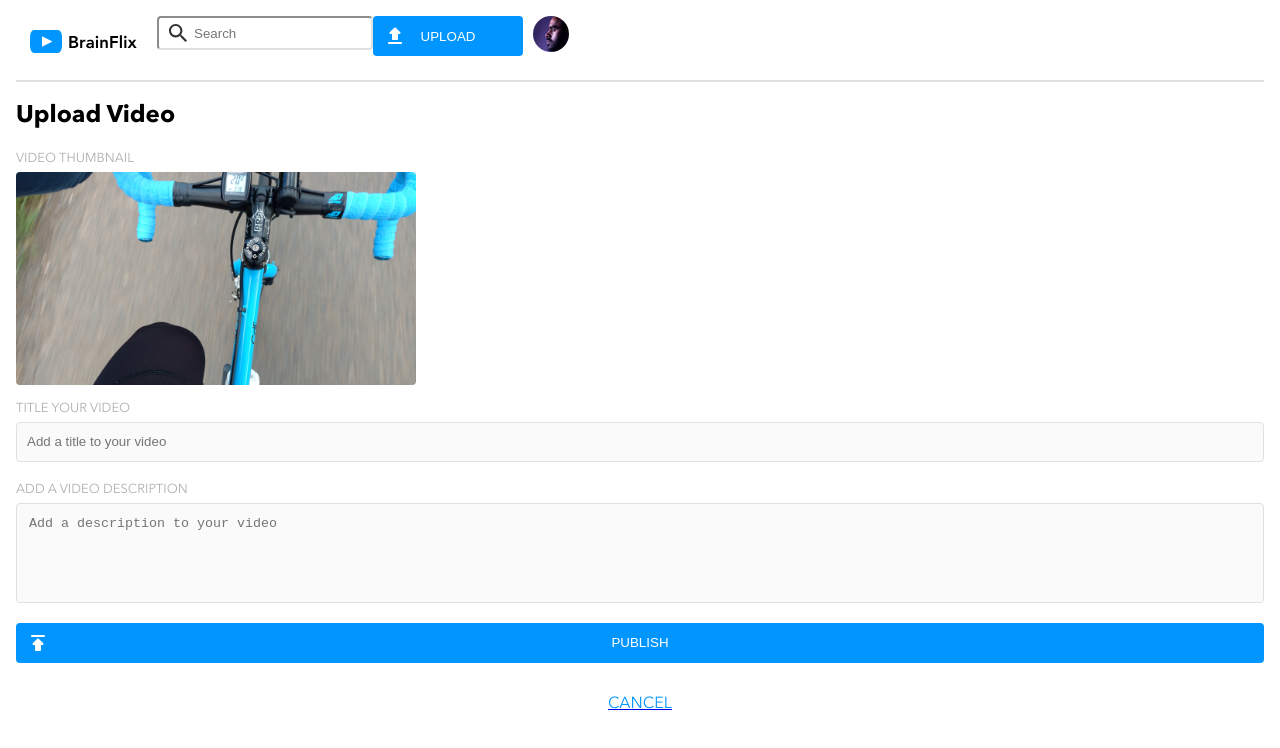
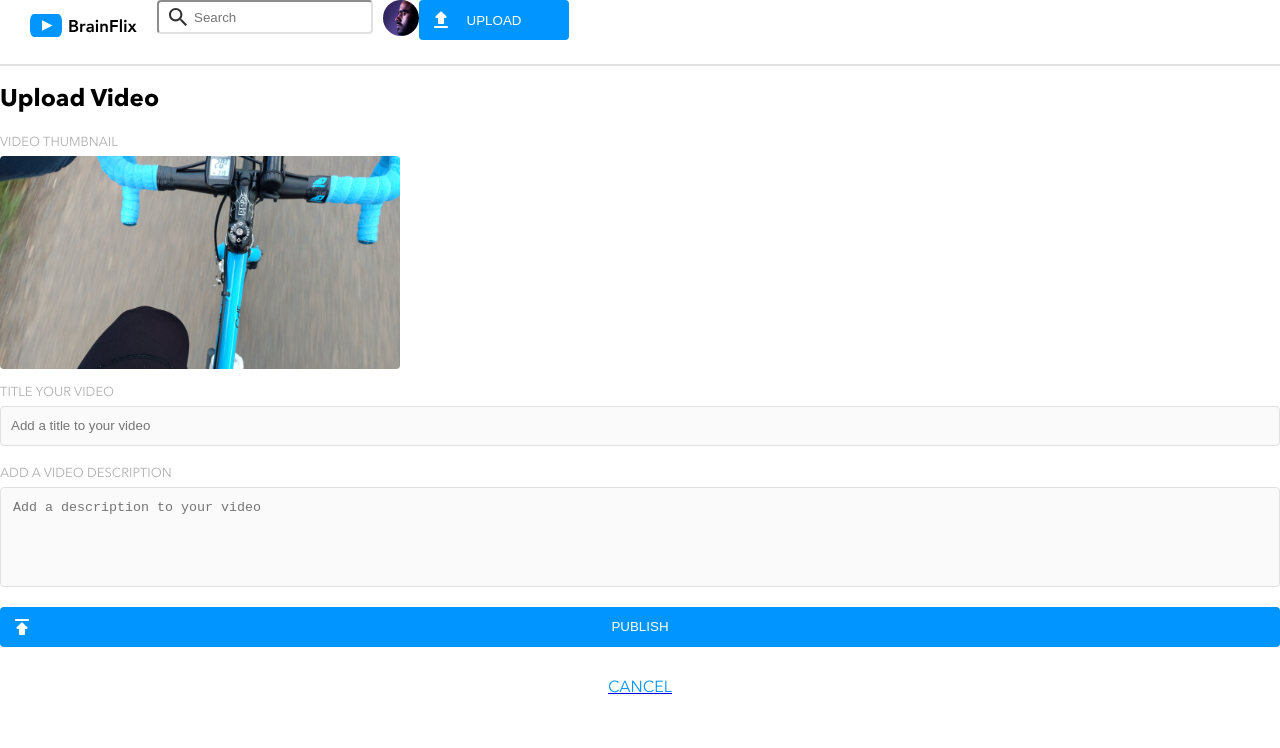
Before and after one commit to JordanShankle/jordan-shankle-brainflix, a React (Create React App) app: page /upload in a window 1280 px wide. Shown: the top 748 px of the page. Built offline with nearby package versions, Linux system fonts and the light colour scheme.

Commit message:
Refactor header and add styling.

```diff
--- a/src/components/Header/Header.js
+++ b/src/components/Header/Header.js
@@ -1,8 +1,11 @@
 import './Header.scss';
 import BrainFlix from '../../assets/logo/BrainFlix-logo.svg';
 import { Link } from 'react-router-dom';
+import { useNavigate } from 'react-router-dom';
 
 function Header() {
+    const navigate = useNavigate();
+
     return (
         <>
             <header className='header header--mobile'>
@@ -23,17 +26,14 @@ function Header() {
 
 
                     <div>
-                        <div className="header-profile__image header-profile__image--mobile"></div>
+                        <div className="header-profile__image"></div>
                     </div>
                 </div>
 
-                <Link to='/upload'>
-                    <button className='button'>UPLOAD</button>
-                </Link>
 
-                    <div>
-                        <div className="header-profile__image--tablet header-profile__image"></div>
-                    </div>
+                <button className='button' onClick={() => navigate("/upload")}>UPLOAD</button>
+
+
             </header>
         </>
 
--- a/src/components/Header/Header.scss
+++ b/src/components/Header/Header.scss
@@ -6,7 +6,7 @@
 // Header
 .header {
     border-bottom: 0.2rem solid $mercury;
-    padding-bottom: 1.0rem;
+    padding: 0 1.6rem 1.0rem 1.6rem;
 
 
     @include tablet {
@@ -42,20 +42,6 @@
         height: 3.6rem;
         display: flex;
         margin-left: 1.0rem;
-
-        &--mobile {
-             @include tablet {
-                 display: none;
-             }
-        }
-
-        &--tablet {
-            display: none;
-
-            @include tablet {
-                display: block;
-            }
-        }
     }
 }
 
--- a/src/styles/partials/_global.scss
+++ b/src/styles/partials/_global.scss
@@ -19,5 +19,4 @@ html {
 body {
     font-size: 1.6rem;
     margin: 0;
-    padding: 1.6rem;
 }
```
Also changed, not shown: src/pages/HomePage/HomePage.scss (deleted).
